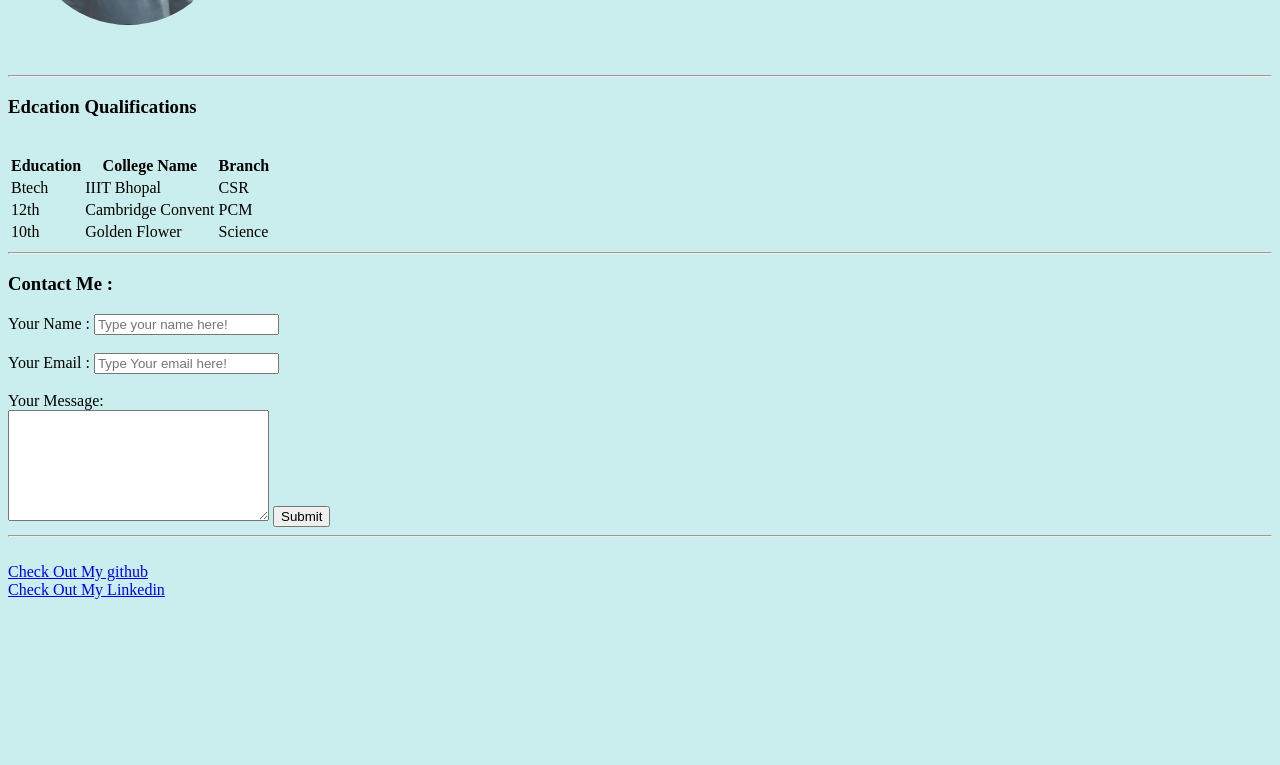
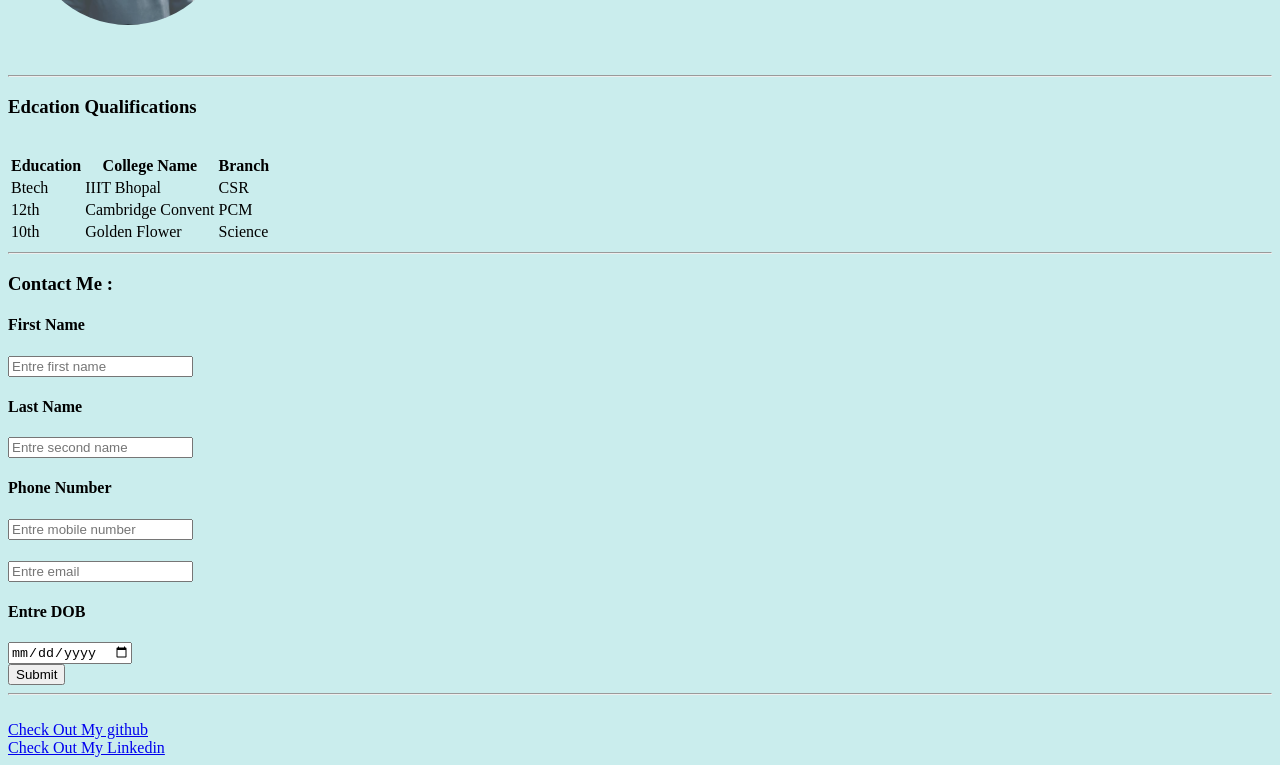
Before and after one commit to MISHRA7752/Day_3_Task, a plain HTML site: page index.html in a window 1280 px wide. Shown: the part 199-964 px from the top of the page. Before the commit the page ends 806 px from the top, so only its background shows below. Drawn offline with Linux system fonts and the light colour scheme.

Commit message:
Update index.html

```diff
--- a/index.html
+++ b/index.html
@@ -56,16 +56,23 @@
 
     <hr>
     <h3>Contact Me :</h3>
-    <form action="mailto:poojanmishra77528@gmail.com" method="post" enctype="plain/text">
-        <label> Your Name : </label>
-        <input type="text" name="name" id="" placeholder="Type your name here!" required>
-        <br><br>
-        <label> Your Email : </label>
-        <input type="email" name="email" placeholder="Type Your email here!" required><br><br>
-        <label> Your Message:</label><br>
-        <textarea name="message" id="" cols="30" rows="7"></textarea>
-        <input type="submit" name="">
-
+    <form action="">
+        <h4>First Name</h4>
+        <input type="text" placeholder="Entre first name">
+        <br>
+        <h4>Last Name</h4>
+        <input type="text" placeholder="Entre second name">
+        <br>
+        <h4>Phone Number</h4>
+        <input type="text" placeholder="Entre mobile number ">
+        <br>
+        <h4></h4>
+        <input type="email" placeholder="Entre email">
+        <br>
+        <h4>Entre DOB</h4>
+        <input type="date" placeholder="Entre DOB">
+        <br>
+        <input type="button" value="Submit">
     </form>
     <hr>
     <br>
```
